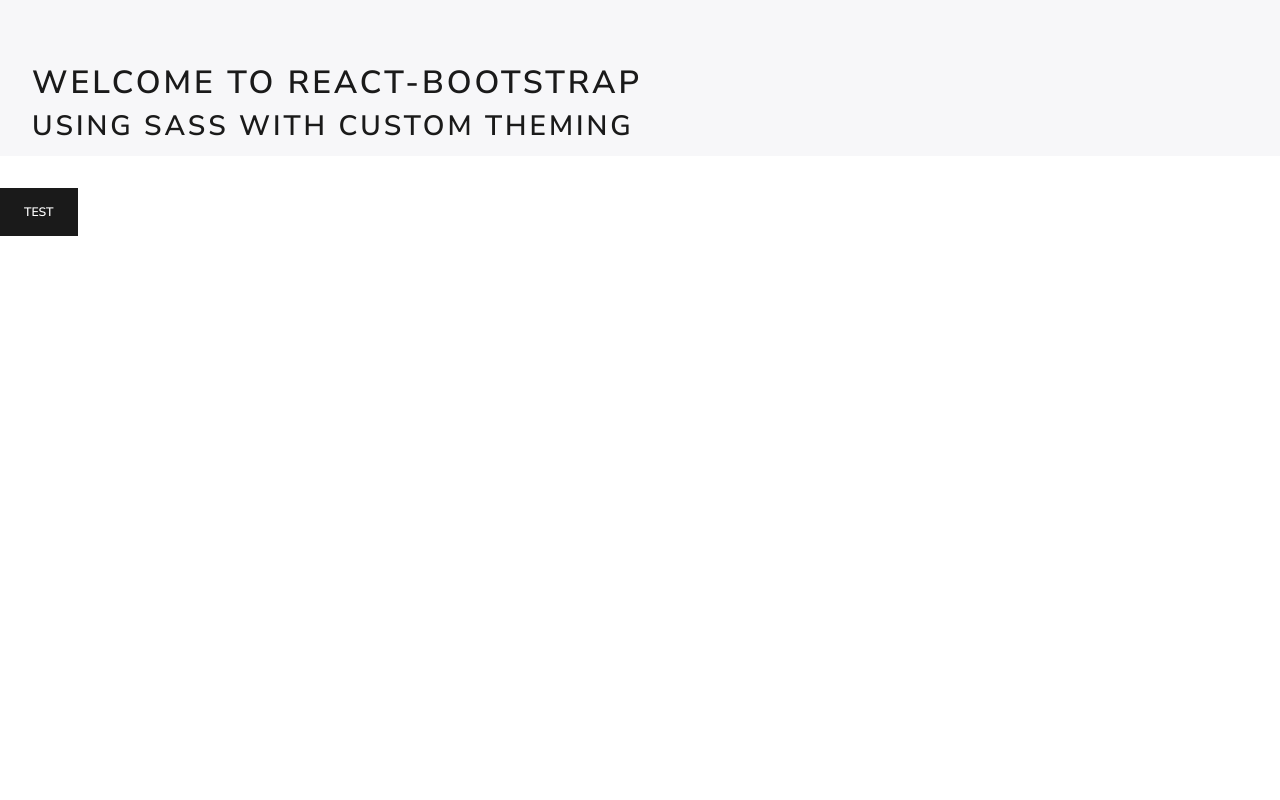
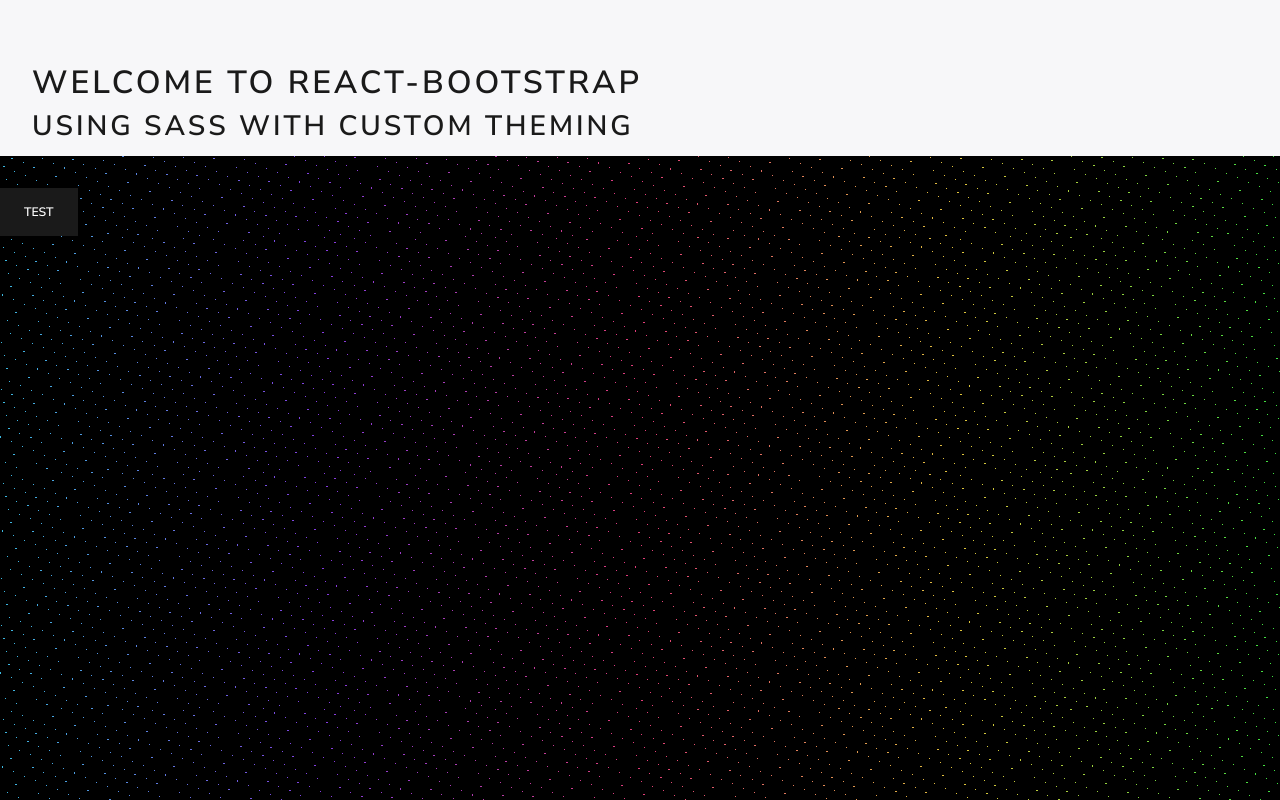
Before and after one commit to sagarsys/react-spin-and-win-game, a Next.js app: page / in a window 1280 px wide. Built offline with nearby package versions, Linux system fonts and the light colour scheme.

Commit message:
- add global background

```diff
--- a/styles/globals.scss
+++ b/styles/globals.scss
@@ -4,6 +4,31 @@
     margin: 0;
     font-family: -apple-system, BlinkMacSystemFont, Segoe UI, Roboto, Oxygen,
         Ubuntu, Cantarell, Fira Sans, Droid Sans, Helvetica Neue, sans-serif;
+}
+
+body {
+    background-image: repeating-linear-gradient(
+            135deg,
+            rgb(0, 0, 0) 0px,
+            rgb(0, 0, 0) 10px,
+            transparent 10px,
+            transparent 11px
+        ),
+        repeating-linear-gradient(
+            22.5deg,
+            rgb(0, 0, 0) 0px,
+            rgb(0, 0, 0) 10px,
+            transparent 10px,
+            transparent 11px
+        ),
+        linear-gradient(
+            90deg,
+            hsl(194, 74%, 56%),
+            hsl(266, 74%, 56%),
+            hsl(338, 74%, 56%),
+            hsl(50, 74%, 56%),
+            hsl(122, 74%, 56%)
+        );
 }
 
 a {
```
Lines whose indentation alone changed are shown as unchanged.
